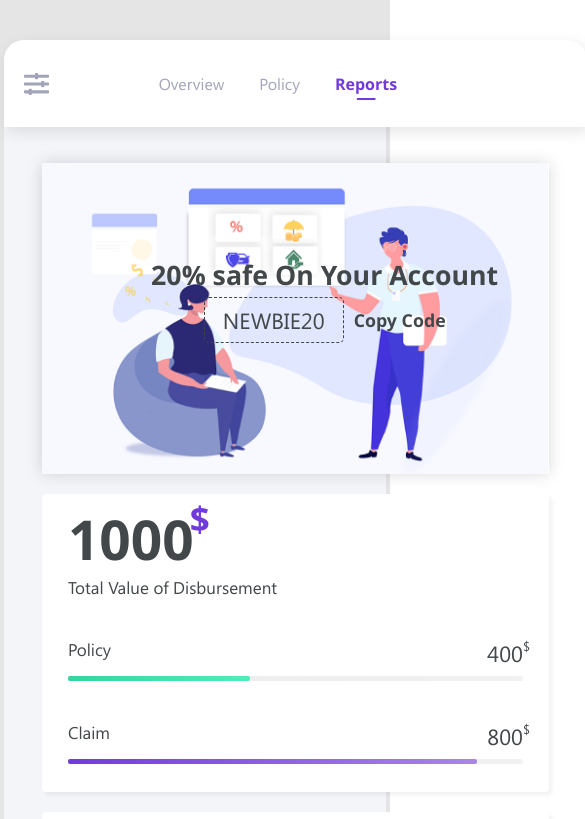
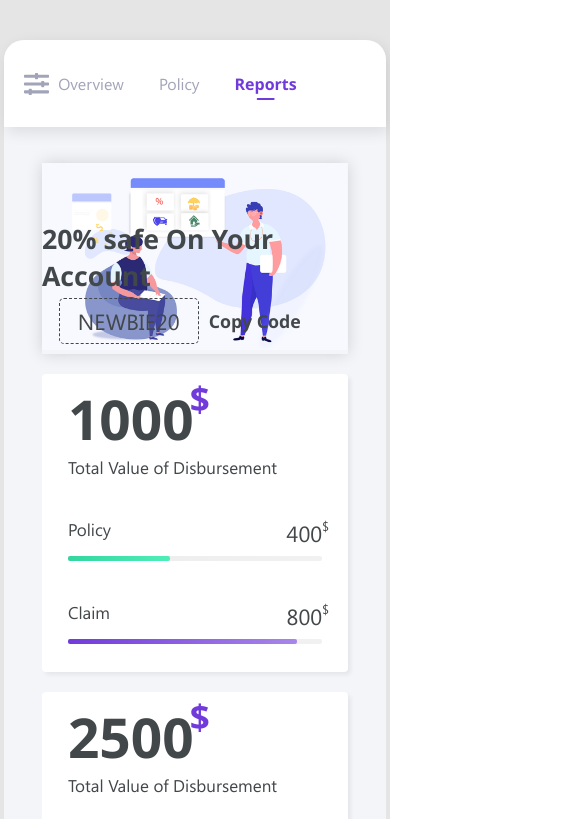
Before and after one commit to dotmantosh/appsilon_insurance_portal_react, a React (Create React App) app: page / in a window 390 px wide. Shown: the top 819 px of the page, 585 px wide, since content can reach past the window. Built offline with nearby package versions, Linux system fonts and the light colour scheme.

Commit message:
img responsive

```diff
--- a/src/components/tabs/Reports.js
+++ b/src/components/tabs/Reports.js
@@ -31,7 +31,9 @@ function Reports() {
   return (
     <div className="reports">
       <div className="reports__top">
-        <img src={ReportImg} alt="report" />
+        <div className="reports__top--img">
+          <img src={ReportImg} alt="report" />
+        </div>
         <div className="area2">
         <Area2 width={"100%"}/>
         </div>
--- a/src/css/maincontent.css
+++ b/src/css/maincontent.css
@@ -81,16 +81,18 @@
 
 .reports__top{
   max-width: 981px;
-  height: 311px;
+  max-height: 311px;
   position: relative;
   box-shadow: 0px 0px 15px rgba(0, 0, 0, 0.15);
 }
 
-.reports__top img{
+.reports__top--img{
   max-width: 507px;
-  height: 100%;
+  height: max-content;
 }
-
+.reports__top--img img{
+  width: 100%;
+}
 .area2, .area3  {
   width: 100%;
   position: absolute;
```
